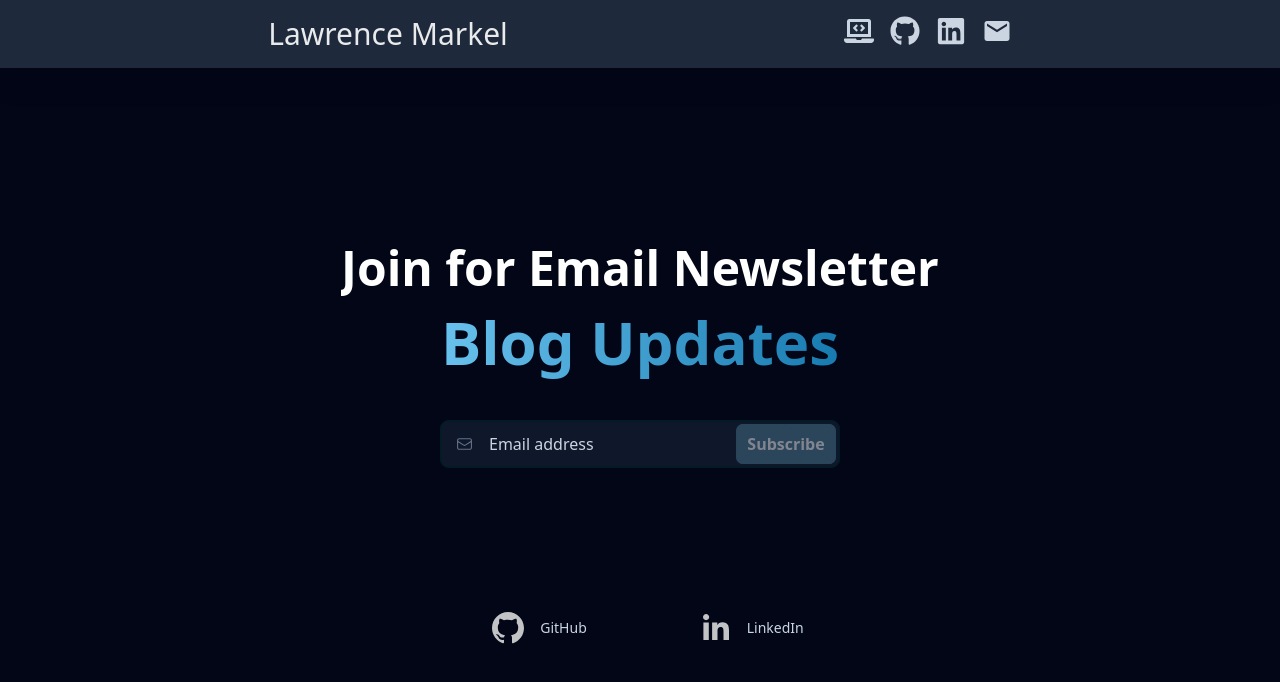
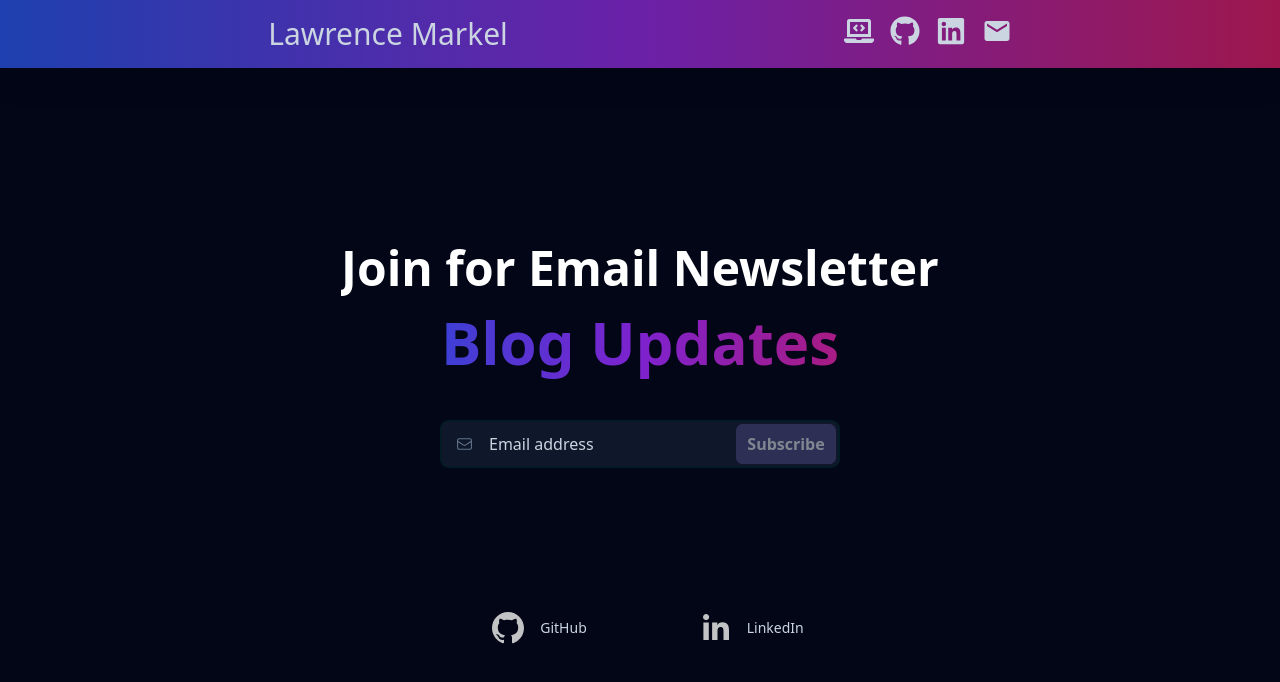
Before and after one commit to AshyLarryM/blog-app-next-demo, a Next.js app: page /newsletter in a window 1280 px wide. Shown: the top 682 px of the page. Built offline with nearby package versions, Linux system fonts and the light colour scheme.

Commit message:
Updated Color Scheme

```diff
--- a/app/components/ListItem.tsx
+++ b/app/components/ListItem.tsx
@@ -12,7 +12,7 @@ export default function ListItem({ post }: Props) {
 
   return (
     <li className="mt-4 text-2xl dark:text-white/90">
-      <Link className="underline hover:text-black/70 dark:hover:text-white" href={`/posts/${id}`}>{title}</Link>
+      <Link className="underline hover:text-black/30 dark:text-transparent bg-clip-text bg-gradient-to-r from-blue-500 via-purple-500 to-pink-500" href={`/posts/${id}`}>{title}</Link>
       <br />
       <p className="text-sm mt-1">{formattedDate}</p>
     </li>
--- a/app/components/Navbar.tsx
+++ b/app/components/Navbar.tsx
@@ -5,10 +5,10 @@ import { MdEmail } from 'react-icons/md'
 
 export default function Navbar() {
   return (
-    <nav className='bg-slate-800 p-4 sticky top-0 drop-shadow-xl z-10'>
+    <nav className='bg-gradient-to-r from-blue-800 via-purple-800 to-pink-800 p-4 sticky top-0 drop-shadow-xl z-10'>
         <div className='prose prose-xl mx-auto flex justify-between flex-col sm:flex-row'>
           <h1 className='text-3xl font-bold text-white grid place-content-center mb-2 md:mb-0'>
-            <Link href='/' className='text-white/90 no-underline hover:text-white'>
+            <Link href='/' className='text-slate-300 no-underline hover:text-sky-100'>
               Lawrence Markel
             </Link>
           </h1>
--- a/app/components/Posts.tsx
+++ b/app/components/Posts.tsx
@@ -8,7 +8,7 @@ export default function Posts() {
   return (
     <section className="text-center md:mt-6 mx-auto max-w-2xl">
 
-        <h2 className="text-4xl font-bold dark:text-white/90">Blog</h2>
+        <h2 className="text-4xl font-bold dark:text-slate-200">Blog</h2>
         <ul className="w-full">
             {posts.map(post => (
                 <ListItem key={post.id} post={post} />
--- a/app/globals.css
+++ b/app/globals.css
@@ -8,8 +8,8 @@
     }
 
     .newsletter-form {
-      --primary: #0284c7;
-      --primary-dark: #0369a1;
+      --primary: #4b40e1;
+      --primary-dark: #3c33b5;
       --primary-darkest: #0c4a6e;
       --input-placeholder: #a6accd;
       --input-text: #646b8c;
--- a/app/layout.tsx
+++ b/app/layout.tsx
@@ -1,4 +1,3 @@
-import MyProfilePic from './components/MyProfilePic'
 import Navbar from './components/Navbar'
 import './globals.css'
 import { Inter } from 'next/font/google'
@@ -10,6 +9,7 @@ export const metadata = {
   description: "Created by Lawrence Markel",
 }
 
+
 export default function RootLayout({
   children,
 }: {
@@ -20,6 +20,7 @@ export default function RootLayout({
       <body className="dark:bg-slate-950">
         <Navbar />
         {/* <MyProfilePic /> */}
+
         {children}
         </body>
     </html>
--- a/app/newsletter/page.tsx
+++ b/app/newsletter/page.tsx
@@ -12,8 +12,7 @@ export default function page() {
         </h1>
         <h2 className="z-10 py-2 text-4xl font-bold text-center
         text-transparent duration-1000 bg-white cursor-default sm:text-6xl md:7xl
-        whitespace-nowrap bg-clip-text bg-gradient-to-r
-        from-sky-300 to-sky-700 animate-fade-in-3">
+        whitespace-nowrap bg-clip-text bg-gradient-to-r from-blue-700 via-purple-700 to-pink-700 animate-fade-in-3">
           Blog Updates
         </h2>
       </div>
--- a/app/page.tsx
+++ b/app/page.tsx
@@ -6,7 +6,7 @@ export default function Home() {
   return (
     <main>
       <MyProfilePic />
-      <p className='mt-12 mb-12 text-3xl text-center dark:text-white'>
+      <p className='mt-12 mb-12 text-3xl text-center dark:text-slate-200'>
         Hello and Welcome 👋 &nbsp;
         <span className='whitespace-nowrap'>
           I'm <span className='font-bold'>Lawrence</span>.
--- a/app/posts/[postId]/page.tsx
+++ b/app/posts/[postId]/page.tsx
@@ -49,14 +49,14 @@ export default async function Post({ params }: { params: { postId: string }}) {
 
   return (
     <main className='px-6 prose prose-xl prose-slate dark:prose-invert mx-auto'>
-        <h1 className='text-3xl mt-24 mb-0'>{title}</h1>
+        <h1 className='text-3xl mt-24 mb-0 text-transparent bg-clip-text bg-gradient-to-r from-blue-500 via-purple-500 to-pink-500'>{title}</h1>
         <p className='mt-0'>
             {pubDate}
         </p>
         <article>
             <section dangerouslySetInnerHTML={{ __html: contentHtml }} />
             <p>
-                <Link href='/'>Back to home</Link>
+                <Link className='font-bold text-transparent bg-clip-text bg-gradient-to-r from-blue-700 via-purple-700 to-pink-700' href='/'>Back to home</Link>
             </p>
         </article>
     </main>
--- a/tailwind.config.js
+++ b/tailwind.config.js
@@ -8,7 +8,7 @@ module.exports = {
   theme: {
     extend: {
       boxShadow: {
-        "outline-gray-focus": "inset 0 0 0 1.5px #006F94",
+        "outline-gray-focus": "inset 0 0 0 1.5px #c402b7",
         "outline-gray": "inset 0 0 0 1.5px #001C25",
       },
       animation: {
```
